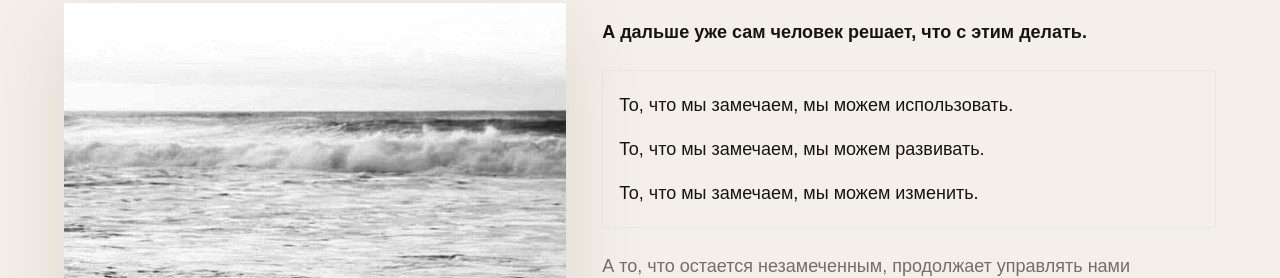
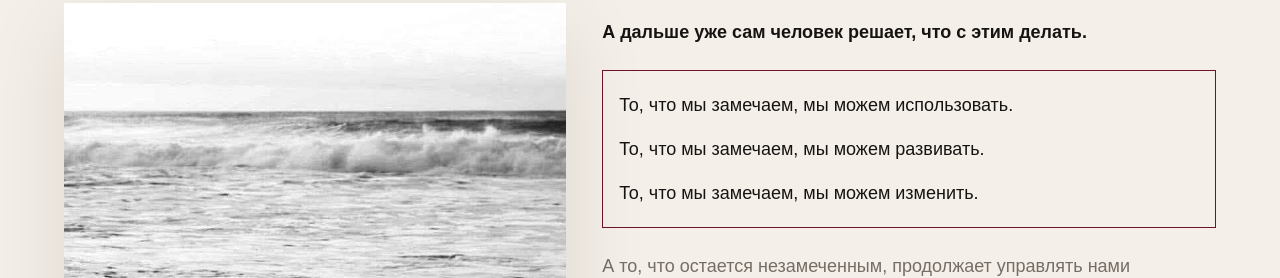
Before and after one commit to dmitrysakovich23-web/alena-pause-landing, a Next.js app: page / in a window 1280 px wide. Shown: the part 5349-5627 px from the top of the page. Built offline with nearby package versions, Linux system fonts and the light colour scheme.

Commit message:
burgundy frame

```diff
--- a/src/components/SectionBlock.tsx
+++ b/src/components/SectionBlock.tsx
@@ -37,7 +37,7 @@ export function SectionBlock({ section }: SectionBlockProps) {
       return (
         <div className={bodyBaseClassName}>
           <p>{intro}</p>
-          <div className="mt-5 space-y-2 border border-burgundy/60 p-4 text-ink">
+          <div className="mt-5 space-y-2 border border-burgundy p-4 text-ink">
             {items.map((item) => (
               <p key={item}>{item}</p>
             ))}
@@ -54,7 +54,7 @@ export function SectionBlock({ section }: SectionBlockProps) {
       return (
         <div className={bodyBaseClassName}>
           <p className="font-semibold text-ink">{lead}</p>
-          <div className="mt-5 space-y-2 border border-burgundy/60 p-4 text-ink">
+          <div className="mt-5 space-y-2 border border-burgundy p-4 text-ink">
             {framed.map((line) => (
               <p key={line}>{line}</p>
             ))}
```
